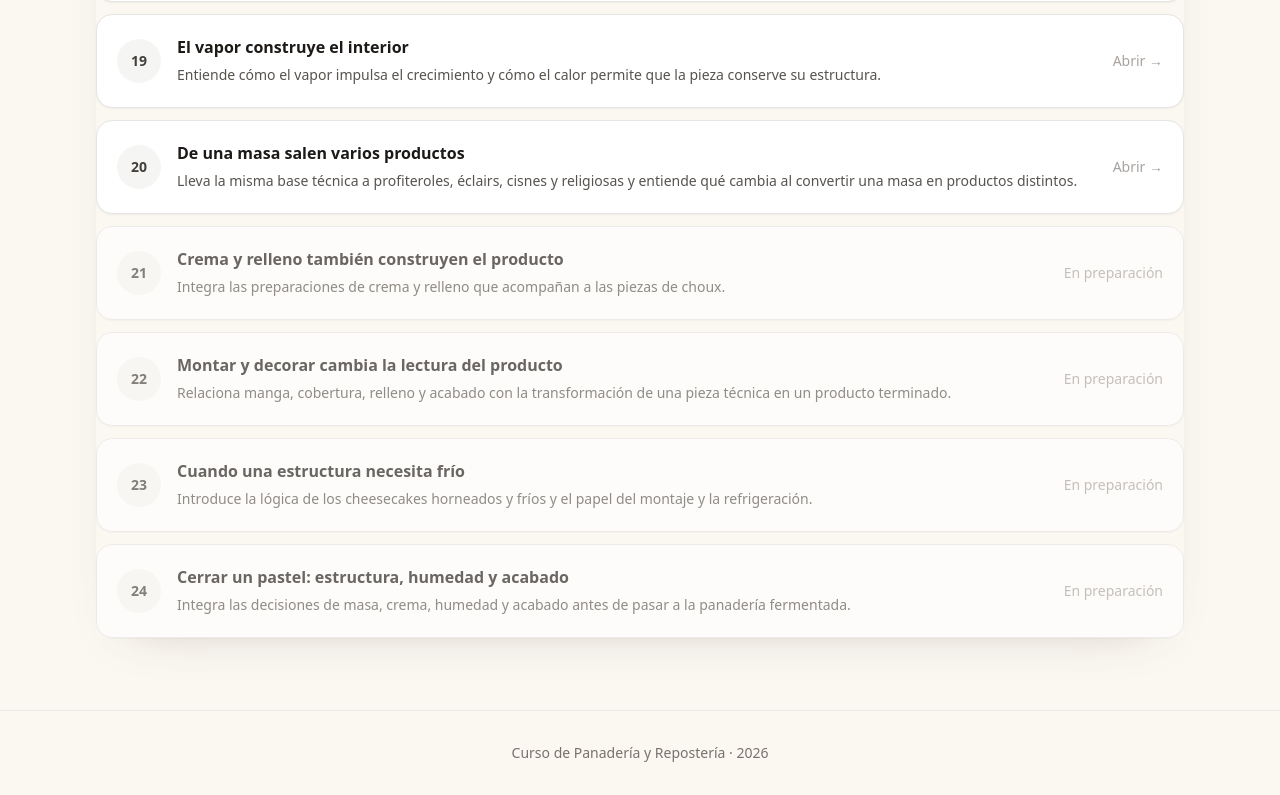
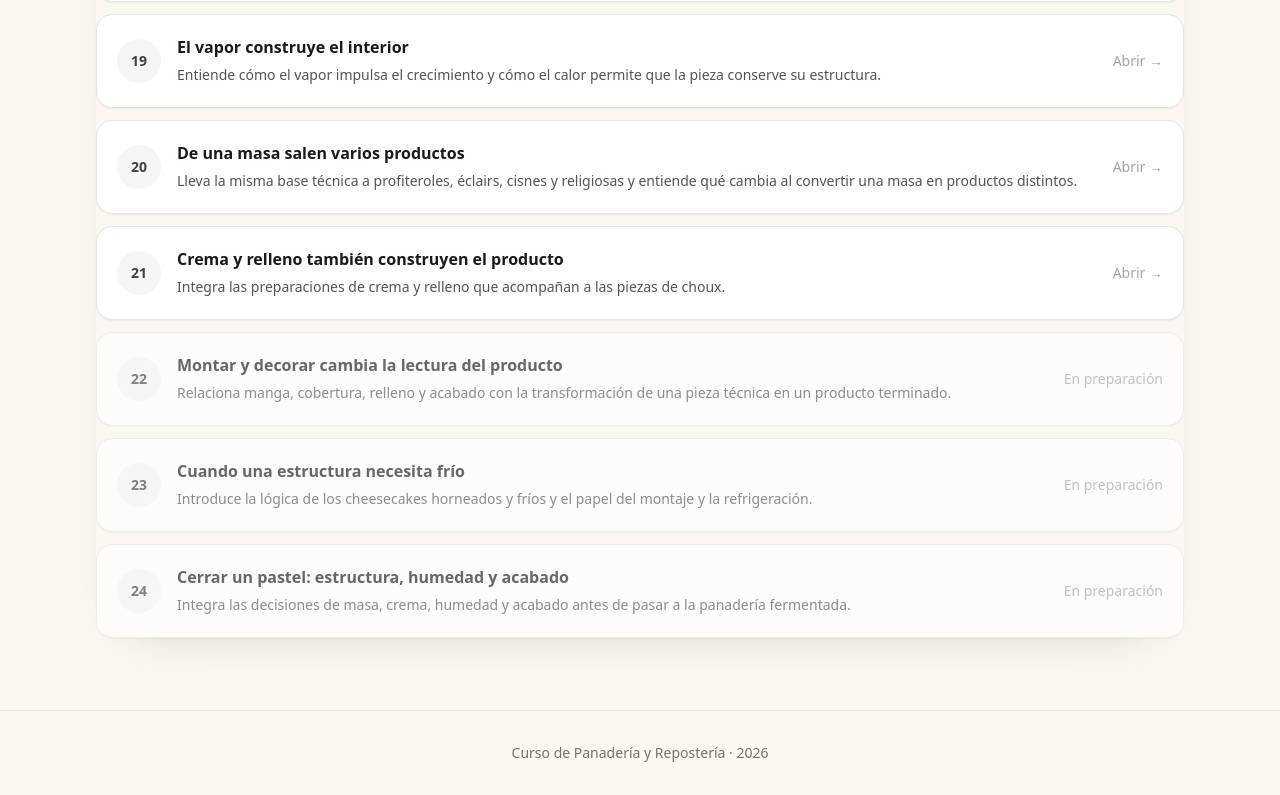
Before and after one commit to Drworm82/CursoPanadero, a Next.js app: page /modulo-3 in a window 1280 px wide. Shown: the part 1387-2182 px from the top of the page. Built offline with nearby package versions, Linux system fonts and the light colour scheme; no server answers.

Commit message:
Link lesson 21 in module 3

```diff
--- a/pages/modulo-3.js
+++ b/pages/modulo-3.js
@@ -16,7 +16,7 @@ const lessons = [
   ['18', 'El huevo cambia la masa', 'Reconoce cómo cambia la consistencia al incorporar el huevo y cuándo la pasta queda manejable con duya.', '/leccion-el-huevo-cambia-la-masa'],
   ['19', 'El vapor construye el interior', 'Entiende cómo el vapor impulsa el crecimiento y cómo el calor permite que la pieza conserve su estructura.', '/leccion-el-vapor-construye-el-interior'],
   ['20', 'De una masa salen varios productos', 'Lleva la misma base técnica a profiteroles, éclairs, cisnes y religiosas y entiende qué cambia al convertir una masa en productos distintos.', '/leccion-de-una-masa-salen-varios-productos'],
-  ['21', 'Crema y relleno también construyen el producto', 'Integra las preparaciones de crema y relleno que acompañan a las piezas de choux.', '#'],
+  ['21', 'Crema y relleno también construyen el producto', 'Integra las preparaciones de crema y relleno que acompañan a las piezas de choux.', '/leccion-crema-y-relleno'],
   ['22', 'Montar y decorar cambia la lectura del producto', 'Relaciona manga, cobertura, relleno y acabado con la transformación de una pieza técnica en un producto terminado.', '#'],
   ['23', 'Cuando una estructura necesita frío', 'Introduce la lógica de los cheesecakes horneados y fríos y el papel del montaje y la refrigeración.', '#'],
   ['24', 'Cerrar un pastel: estructura, humedad y acabado', 'Integra las decisiones de masa, crema, humedad y acabado antes de pasar a la panadería fermentada.', '#'],
```
